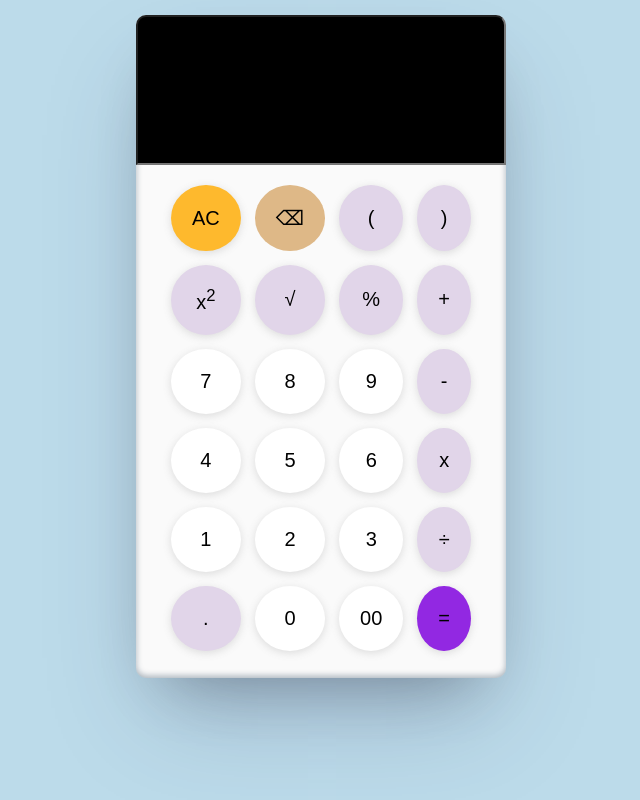
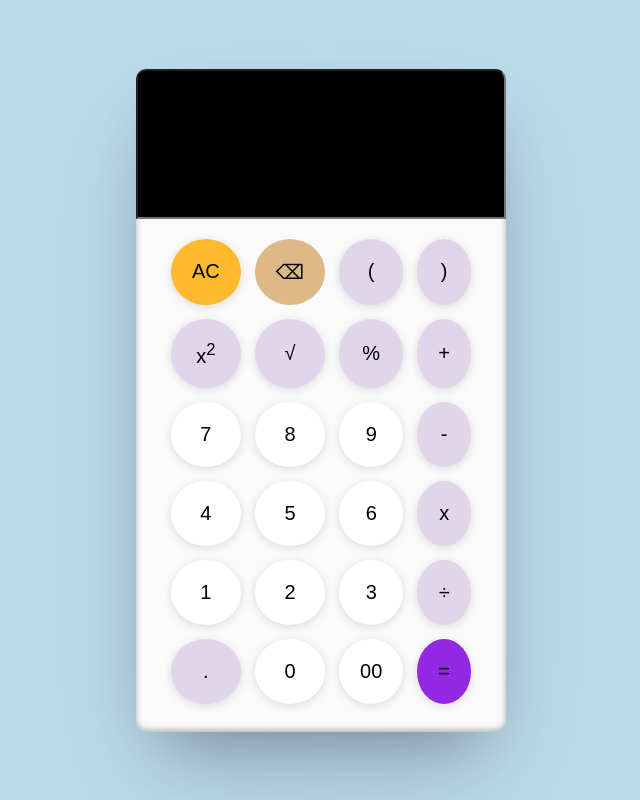
Before and after one commit to Chandan-creator123/Simple-Calculator-JS, a plain HTML site: page index.html in a window 1280 px wide. Shown: the whole page, without its empty margins (319-959 px from the left). Drawn offline with Linux system fonts and the light colour scheme.

Commit message:
Update style.css

```diff
--- a/style.css
+++ b/style.css
@@ -1,11 +1,12 @@
-body{
-    font-family: Arial, Helvetica, sans-serif;
-    background-color: #bcdbea;
-    display: flex;
-    justify-content: center;
-    align-items: center;
-    margin: 15px;
+body {
+  display: flex;
+  justify-content: center;
+  align-items: center;
+  background-color: #bcdbea;
+  height: 100vh;
+  margin: 0;
 }
+
 .container{
     width: 370px;
     height: 663px;
```
